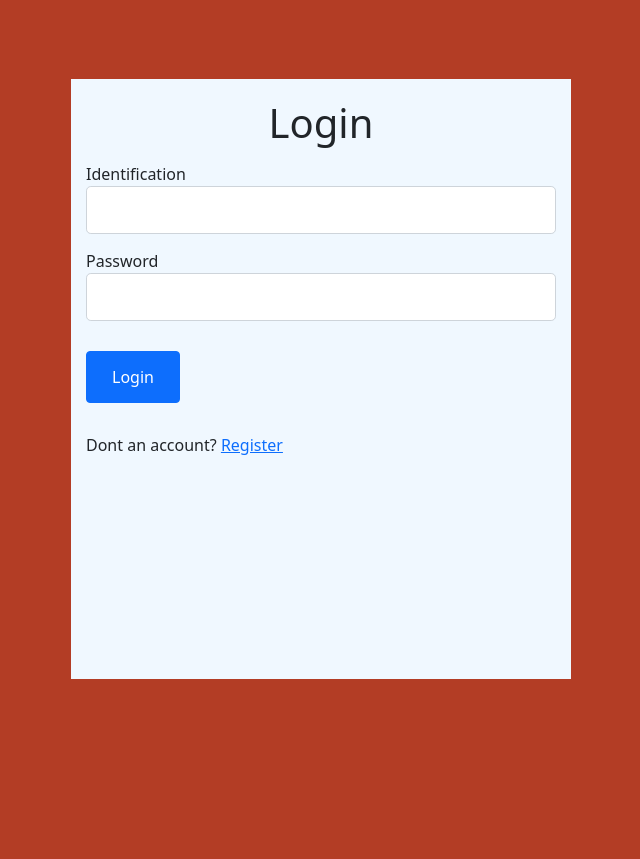
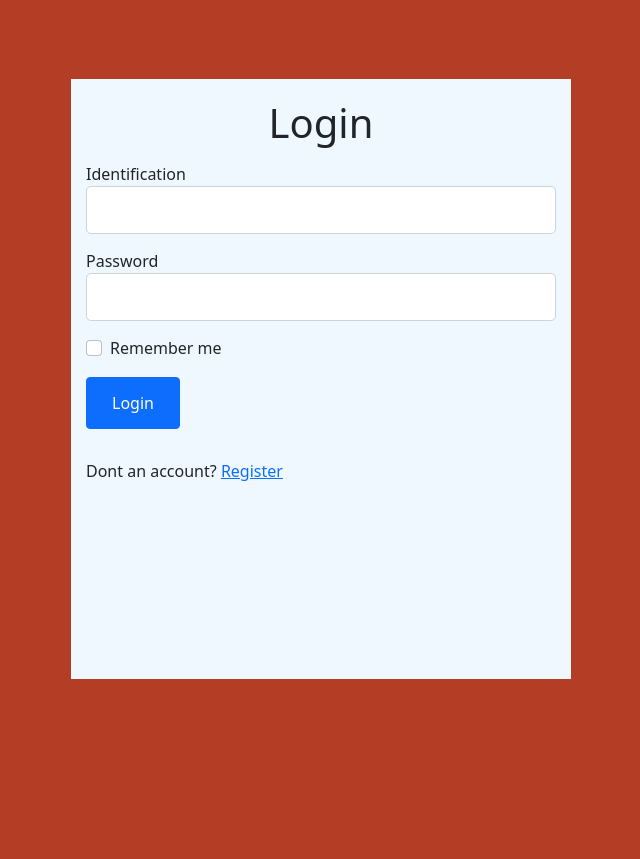
Before and after one commit to pujol99/univery, a Flask app: page /login in a window 1280 px wide. Shown: the part 101-960 px from the top of the page, without its empty margins (319-959 px from the left). Run offline with Flask 2, Linux system fonts and the light colour scheme; some libraries are stand-ins or nearby versions.

Commit message:
remember

```diff
--- a/app/main/routes.py
+++ b/app/main/routes.py
@@ -1,11 +1,14 @@
 from flask import Blueprint
 from app.models import *
 import random
-from flask import render_template
+from flask_login import current_user
+from flask import render_template, redirect, url_for
 
 main = Blueprint('main', __name__)
 
 @main.route("/")
 @main.route("/home")
 def home():
+    if not current_user.is_authenticated:
+        return redirect(url_for('users.login'))
     return render_template('home.html')
--- a/app/templates/user/login.html
+++ b/app/templates/user/login.html
@@ -31,6 +31,10 @@
                 {{ form.password(class="form-control form-control-lg") }}
                 {% endif %}
             </div>
+            <div class="form-check sm-margin">
+                {{ form.remember(class="form-check-input") }}
+                {{ form.remember.label(class="form-check-label") }}
+            </div>
             <div class="btn btn-primary sm-margin">
                 {{ form.submit(class="btn login-btn") }}
             </div>
--- a/app/users/routes.py
+++ b/app/users/routes.py
@@ -30,7 +30,7 @@ def login():
     if form.validate_on_submit():
         user = User.query.filter_by(identification=form.identification.data).first()
         if user and bcrypt.check_password_hash(user.password, form.password.data):
-            login_user(user)
+            login_user(user, remember=form.remember.data)
             return redirect(url_for('main.home'))
     return render_template('user/login.html', form=form)
 
```
Also changed, not shown: TODO.md (added, +2 -0 lines).
